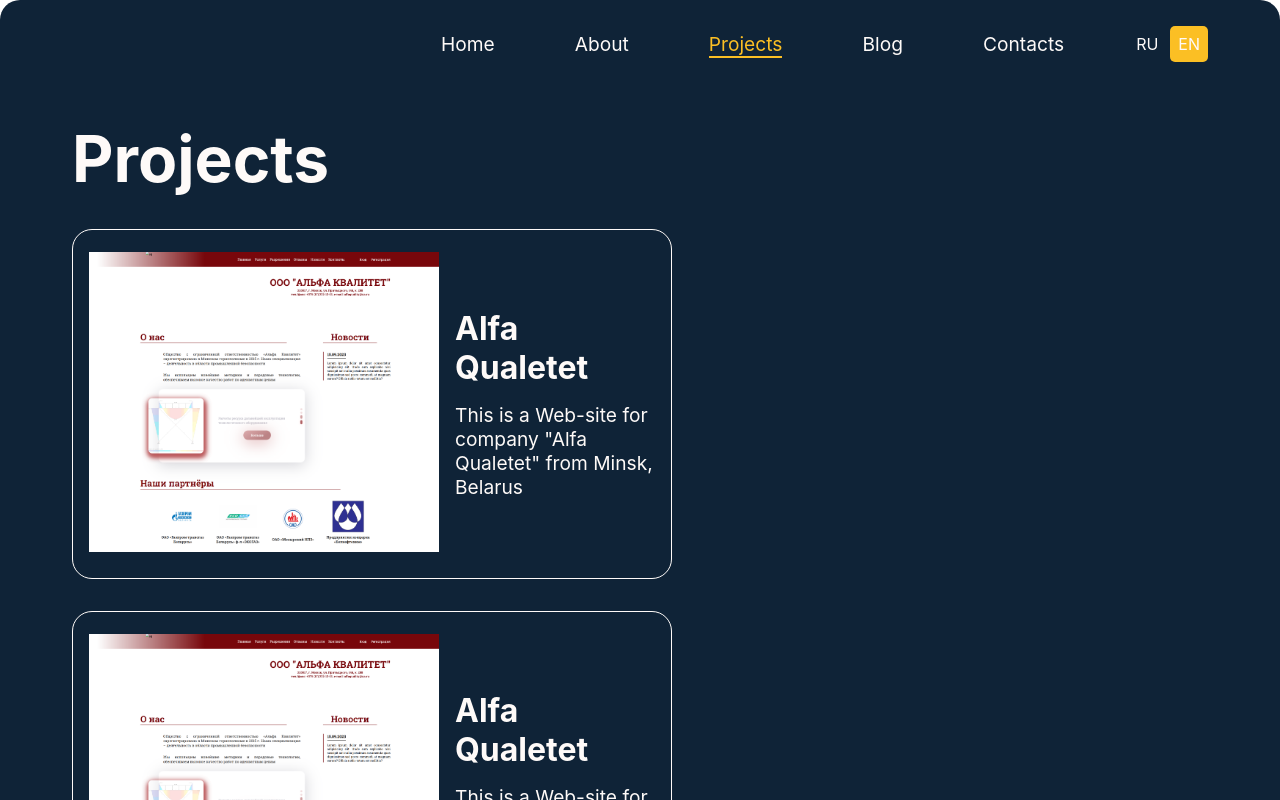
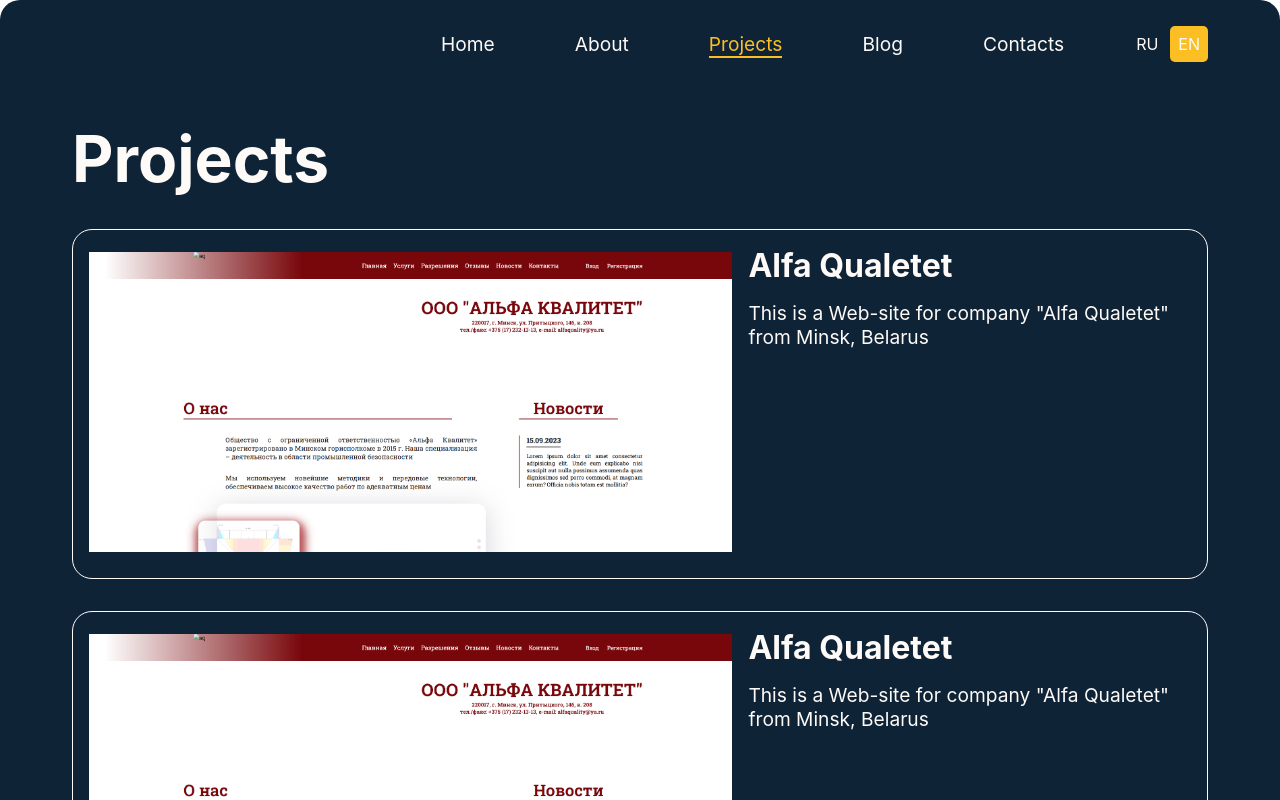
Before and after one commit to samolazoff/portfolio-website, a React (Vite) app in the folder frontend/: page /projects in a window 1280 px wide. Shown: the top 800 px of the page. Built offline with nearby package versions, Linux system fonts and the light colour scheme.

Commit message:
Layout block projects...fix

```diff
--- a/frontend/src/pages/Projects/Projects.scss
+++ b/frontend/src/pages/Projects/Projects.scss
@@ -7,7 +7,7 @@
     &-items{
         display: flex;
         flex-direction: row;
-        justify-content: space-between;
+        justify-content: center;
         align-items:center;
         gap: 2rem;
         flex-wrap: wrap;
@@ -22,15 +22,18 @@
         padding: 1rem;
         border: 1px solid;
         border-radius: 20px;
-        width: 600px;
+        width: 100%;
         height: 350px;
+        a{
+            width: 80%;
+        }
         &__img{
-            width: 350px;
+            width: 100%;
             height: 300px;
             object-fit: cover;
             object-position: top;
             &:hover{
-                width:352px;
+                opacity: .5;
             }
         }
         &-box-txt{
@@ -39,6 +42,7 @@
             justify-content: flex-start;
             align-items: flex-start;
             gap: 1rem;
+            height: 100%;
 
         }
         &__title{
```
